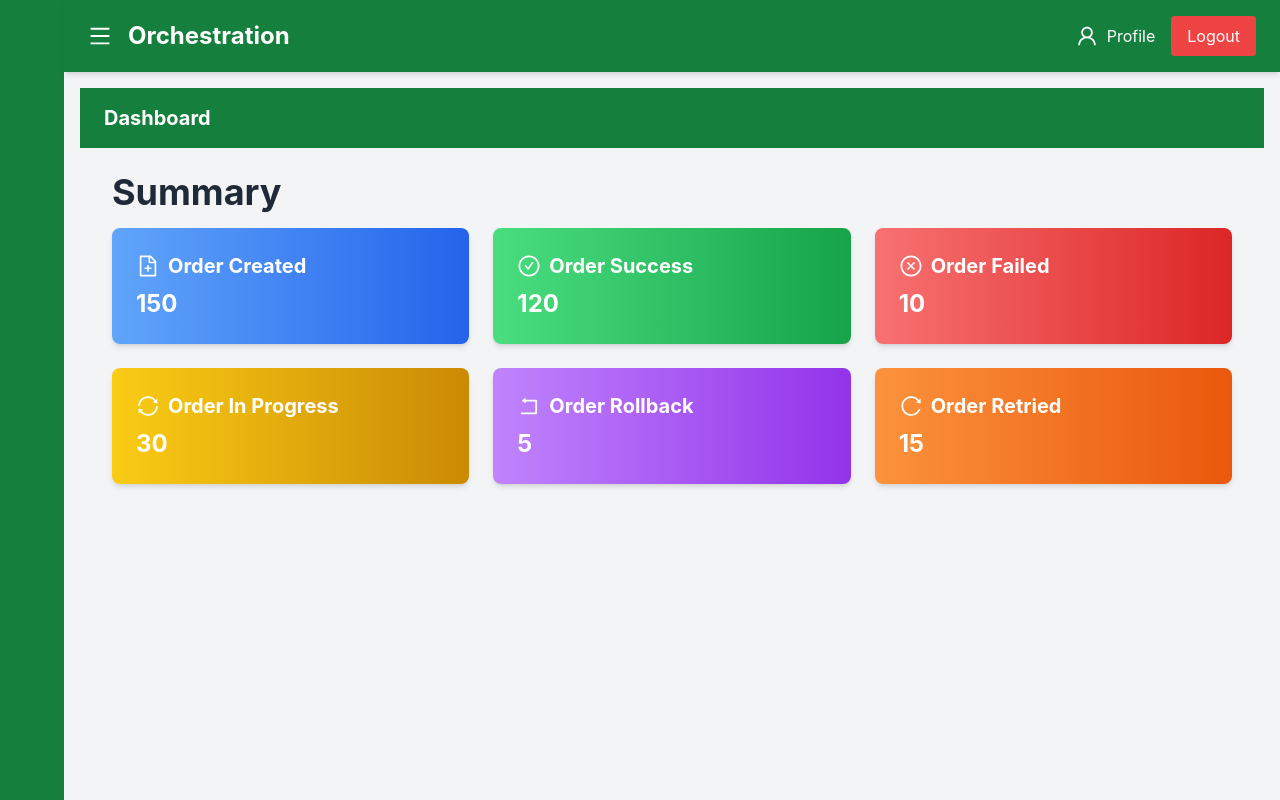
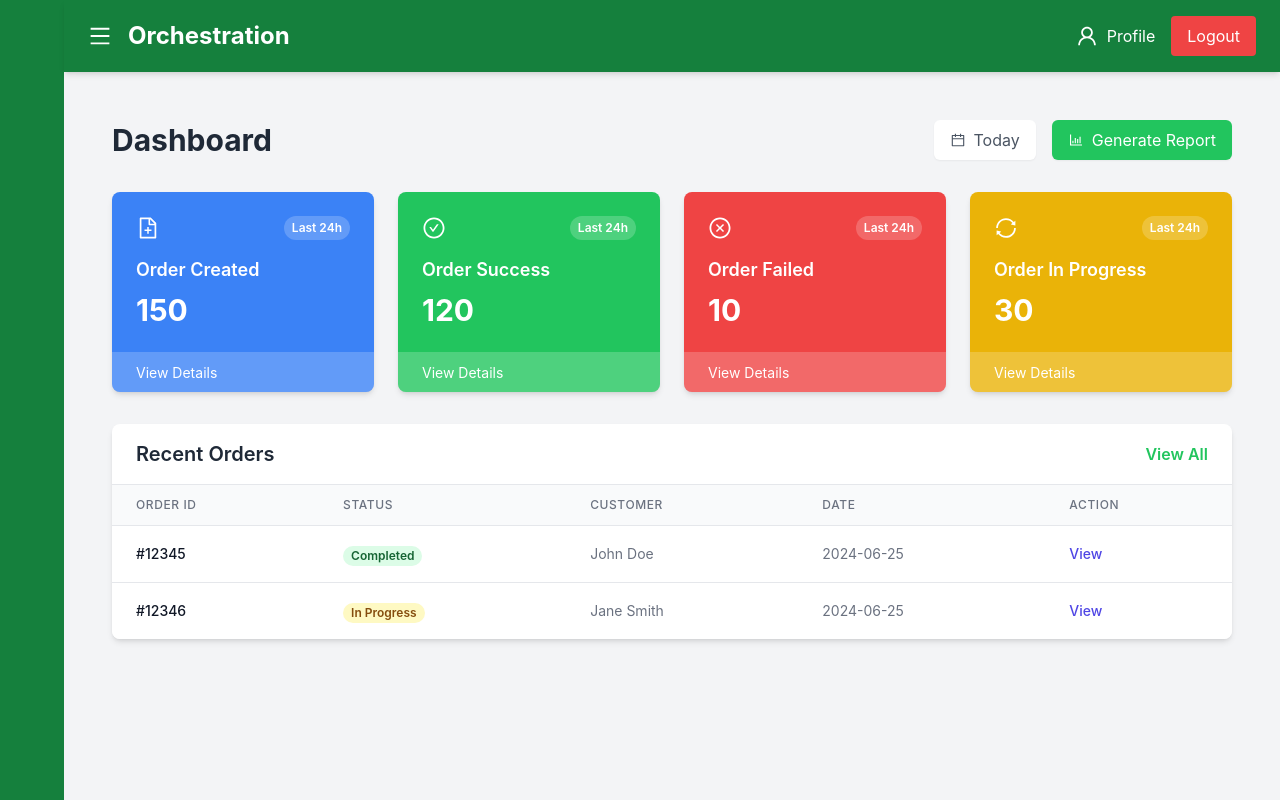
Before and after one commit to Gezaa/orches-app, a React (Create React App) app in the folder frontend/: page / in a window 1280 px wide. Built offline with nearby package versions, Linux system fonts and the light colour scheme.

Commit message:
style update dashboard

```diff
--- a/frontend/src/components/Dashboard.jsx
+++ b/frontend/src/components/Dashboard.jsx
@@ -1,68 +1,98 @@
 import React from 'react';
-import { AiOutlineFileAdd, AiOutlineCheckCircle, AiOutlineCloseCircle, AiOutlineSync, AiOutlineRollback, AiOutlineReload } from 'react-icons/ai';
+import { AiOutlineFileAdd, AiOutlineCheckCircle, AiOutlineCloseCircle, AiOutlineSync, AiOutlineBarChart, AiOutlineCalendar } from 'react-icons/ai';
 
 export default function Dashboard() {
+    const cards = [
+        { title: 'Order Created', icon: AiOutlineFileAdd, value: 150, color: 'bg-blue-500' },
+        { title: 'Order Success', icon: AiOutlineCheckCircle, value: 120, color: 'bg-green-500' },
+        { title: 'Order Failed', icon: AiOutlineCloseCircle, value: 10, color: 'bg-red-500' },
+        { title: 'Order In Progress', icon: AiOutlineSync, value: 30, color: 'bg-yellow-500' },
+    ];
+
     return (
-        <div className="h-screen flex flex-col">
-            {/* Navbar */}
-            <nav className="bg-green-700 text-white w-full px-6 py-4">
-                <div className="container mx-auto flex justify-between items-center">
-                    <h1 className="text-xl font-bold">Dashboard</h1>
-                    {/* Add any additional navbar items here */}
+        <div className="min-h-screen bg-gray-100 p-8">
+            <div className="max-w-7xl mx-auto">
+                <div className="flex justify-between items-center mb-8">
+                    <h1 className="text-3xl font-bold text-gray-800">Dashboard</h1>
+                    <div className="flex space-x-4">
+                        <button className="bg-white text-gray-600 px-4 py-2 rounded-md shadow-sm hover:bg-gray-50 transition duration-150 ease-in-out flex items-center">
+                            <AiOutlineCalendar className="mr-2" />
+                            Today
+                        </button>
+                        <button className="bg-green-500 text-white px-4 py-2 rounded-md shadow-sm hover:bg-green-600 transition duration-150 ease-in-out flex items-center">
+                            <AiOutlineBarChart className="mr-2" />
+                            Generate Report
+                        </button>
+                    </div>
                 </div>
-            </nav>
 
-            {/* Main Content */}
-            <div className="flex-grow bg-gray-100 px-8 py-6">
-                <h1 className="text-4xl font-bold text-gray-800 mb-4">Summary</h1>
-                <div className="grid gap-6 grid-cols-1 md:grid-cols-3 xl:grid-cols-3">
-                    {/* Order Created */}
-                    <div className="p-6 bg-gradient-to-r from-blue-400 to-blue-600 text-white rounded-lg shadow-md hover:shadow-lg transform hover:-translate-y-1 transition-all duration-300">
-                        <div className="flex items-center mb-2">
-                            <AiOutlineFileAdd size={24} className="mr-2" />
-                            <h2 className="text-xl font-bold">Order Created</h2>
+                <div className="grid grid-cols-1 md:grid-cols-2 lg:grid-cols-4 gap-6 mb-8">
+                    {cards.map((card, index) => (
+                        <div key={index} className={`${card.color} rounded-lg shadow-md overflow-hidden`}>
+                            <div className="p-6 text-white">
+                                <div className="flex justify-between items-center mb-4">
+                                    <card.icon size={24} />
+                                    <span className="text-xs font-semibold bg-white bg-opacity-20 px-2 py-1 rounded-full">
+                                        Last 24h
+                                    </span>
+                                </div>
+                                <h2 className="text-lg font-semibold mb-2">{card.title}</h2>
+                                <p className="text-3xl font-bold">{card.value.toLocaleString()}</p>
+                            </div>
+                            <div className="bg-white bg-opacity-20 px-6 py-2">
+                                <span className="text-sm text-white">View Details</span>
+                            </div>
                         </div>
-                        <p className="text-2xl font-bold">150</p> {/* Replace with dynamic data */}
+                    ))}
+                </div>
+
+                <div className="bg-white rounded-lg shadow-md overflow-hidden">
+                    <div className="px-6 py-4 border-b border-gray-200 flex justify-between items-center">
+                        <h2 className="text-xl font-semibold text-gray-800">Recent Orders</h2>
+                        <button className="text-green-500 hover:text-green-600 font-semibold transition duration-150 ease-in-out">
+                            View All
+                        </button>
                     </div>
-                    {/* Order Success */}
-                    <div className="p-6 bg-gradient-to-r from-green-400 to-green-600 text-white rounded-lg shadow-md hover:shadow-lg transform hover:-translate-y-1 transition-all duration-300">
-                        <div className="flex items-center mb-2">
-                            <AiOutlineCheckCircle size={24} className="mr-2" />
-                            <h2 className="text-xl font-bold">Order Success</h2>
-                        </div>
-                        <p className="text-2xl font-bold">120</p> {/* Replace with dynamic data */}
-                    </div>
-                    {/* Order Failed */}
-                    <div className="p-6 bg-gradient-to-r from-red-400 to-red-600 text-white rounded-lg shadow-md hover:shadow-lg transform hover:-translate-y-1 transition-all duration-300">
-                        <div className="flex items-center mb-2">
-                            <AiOutlineCloseCircle size={24} className="mr-2" />
-                            <h2 className="text-xl font-bold">Order Failed</h2>
-                        </div>
-                        <p className="text-2xl font-bold">10</p> {/* Replace with dynamic data */}
-                    </div>
-                    {/* Order In Progress */}
-                    <div className="p-6 bg-gradient-to-r from-yellow-400 to-yellow-600 text-white rounded-lg shadow-md hover:shadow-lg transform hover:-translate-y-1 transition-all duration-300">
-                        <div className="flex items-center mb-2">
-                            <AiOutlineSync size={24} className="mr-2" />
-                            <h2 className="text-xl font-bold">Order In Progress</h2>
-                        </div>
-                        <p className="text-2xl font-bold">30</p> {/* Replace with dynamic data */}
-                    </div>
-                    {/* Order Rollback */}
-                    <div className="p-6 bg-gradient-to-r from-purple-400 to-purple-600 text-white rounded-lg shadow-md hover:shadow-lg transform hover:-translate-y-1 transition-all duration-300">
-                        <div className="flex items-center mb-2">
-                            <AiOutlineRollback size={24} className="mr-2" />
-                            <h2 className="text-xl font-bold">Order Rollback</h2>
-                        </div>
-                        <p className="text-2xl font-bold">5</p> {/* Replace with dynamic data */}
-                    </div>
-                    {/* Order Retried */}
-                    <div className="p-6 bg-gradient-to-r from-orange-400 to-orange-600 text-white rounded-lg shadow-md hover:shadow-lg transform hover:-translate-y-1 transition-all duration-300">
-                        <div className="flex items-center mb-2">
-                            <AiOutlineReload size={24} className="mr-2" />
-                            <h2 className="text-xl font-bold">Order Retried</h2>
-                        </div>
-                        <p className="text-2xl font-bold">15</p> {/* Replace with dynamic data */}
+                    <div className="overflow-x-auto">
+                        <table className="min-w-full divide-y divide-gray-200">
+                            <thead className="bg-gray-50">
+                                <tr>
+                                    <th className="px-6 py-3 text-left text-xs font-medium text-gray-500 uppercase tracking-wider">Order ID</th>
+                                    <th className="px-6 py-3 text-left text-xs font-medium text-gray-500 uppercase tracking-wider">Status</th>
+                                    <th className="px-6 py-3 text-left text-xs font-medium text-gray-500 uppercase tracking-wider">Customer</th>
+                                    <th className="px-6 py-3 text-left text-xs font-medium text-gray-500 uppercase tracking-wider">Date</th>
+                                    <th className="px-6 py-3 text-left text-xs font-medium text-gray-500 uppercase tracking-wider">Action</th>
+                                </tr>
+                            </thead>
+                            <tbody className="bg-white divide-y divide-gray-200">
+                                <tr>
+                                    <td className="px-6 py-4 whitespace-nowrap text-sm font-medium text-gray-900">#12345</td>
+                                    <td className="px-6 py-4 whitespace-nowrap">
+                                        <span className="px-2 inline-flex text-xs leading-5 font-semibold rounded-full bg-green-100 text-green-800">
+                                            Completed
+                                        </span>
+                                    </td>
+                                    <td className="px-6 py-4 whitespace-nowrap text-sm text-gray-500">John Doe</td>
+                                    <td className="px-6 py-4 whitespace-nowrap text-sm text-gray-500">2024-06-25</td>
+                                    <td className="px-6 py-4 whitespace-nowrap text-sm font-medium">
+                                        <a href="#" className="text-indigo-600 hover:text-indigo-900">View</a>
+                                    </td>
+                                </tr>
+                                <tr>
+                                    <td className="px-6 py-4 whitespace-nowrap text-sm font-medium text-gray-900">#12346</td>
+                                    <td className="px-6 py-4 whitespace-nowrap">
+                                        <span className="px-2 inline-flex text-xs leading-5 font-semibold rounded-full bg-yellow-100 text-yellow-800">
+                                            In Progress
+                                        </span>
+                                    </td>
+                                    <td className="px-6 py-4 whitespace-nowrap text-sm text-gray-500">Jane Smith</td>
+                                    <td className="px-6 py-4 whitespace-nowrap text-sm text-gray-500">2024-06-25</td>
+                                    <td className="px-6 py-4 whitespace-nowrap text-sm font-medium">
+                                        <a href="#" className="text-indigo-600 hover:text-indigo-900">View</a>
+                                    </td>
+                                </tr>
+                            </tbody>
+                        </table>
                     </div>
                 </div>
             </div>
```
